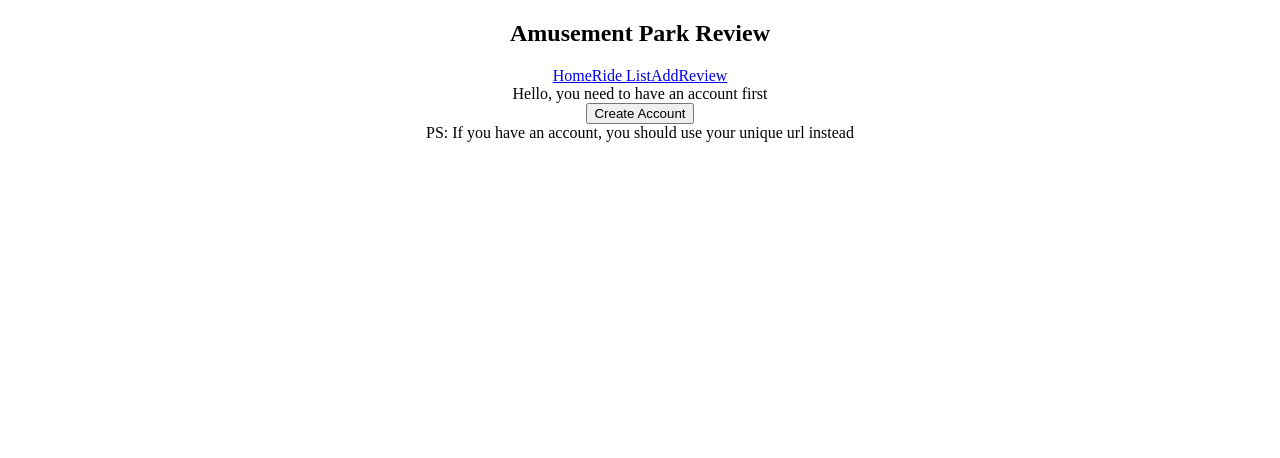
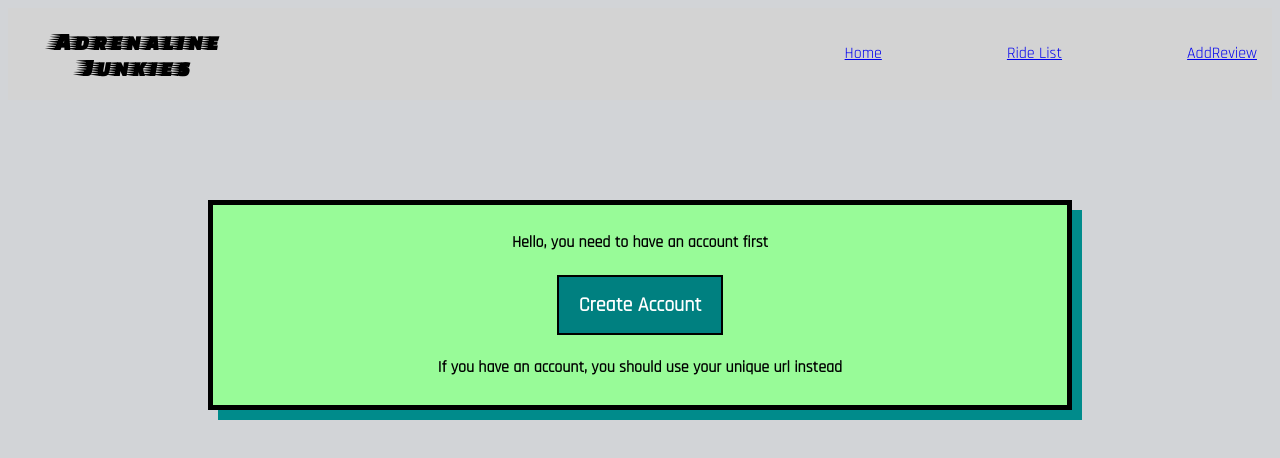
Before and after one commit to shondriane/Amusement-Park, a React (Create React App) app in the folder client/: page / in a window 1280 px wide. Shown: the top 458 px of the page. Built offline with nearby package versions, Linux system fonts and the light colour scheme.

Commit message:
styling on initial pages set up

```diff
--- a/client/public/index.html
+++ b/client/public/index.html
@@ -2,6 +2,7 @@
 <html lang="en">
   <head>
     <meta charset="utf-8" />
+    <link href="https://fonts.googleapis.com/css2?family=Faster+One&family=Quicksand&family=Rajdhani&display=swap" rel="stylesheet">
     <title>Amusement Park</title>
   </head>
   <body>
--- a/client/src/App.css
+++ b/client/src/App.css
@@ -2,30 +2,143 @@
   text-align: center;
 }
 
-.App-logo {
-  height: 40vmin;
-  pointer-events: none;
+body {
+  background-color: #d2d4d7;
+  text-align: center;
+}
+
+#nav-logo {
+  font-family: 'Faster One', cursive;
+}
+
+nav {
+  display: grid;
+  grid-template-columns: [col1-start] 20% [col1-end col2-start] 45% [col2-end col3-start] 35% [col3-end];
+  background-color: lightgray;
+}
+
+.nav-links {
+  text-align: right;
+  display: flex;
+  flex-direction: row;
+  justify-content: space-between;
+  align-items: center;
+  margin: 0px 15px;
+  font-family: 'Rajdhani', sans-serif;
+}
+
+main {
+  text-align: center
+}
+
+.login-box {
+  background-color: palegreen;
+  margin: 100px 200px;
+  height: 200px;
+  display: flex;
+  flex-direction: column;
+  align-items: center;
+  justify-content: center;
+  border: 5px solid black;
+  box-shadow: 10px 10px darkcyan;
+  font-family: 'Rajdhani', sans-serif;
+  font-weight: bold
+}
+
+#create-button {
+  background-color: teal;
+  color: white;
+  border: 2px solid black;
+  padding: 15px 20px;
+  text-align: center;
+  display: inline-block;
+  font-size: 20px;
+  margin: 22px;
+  font-family: 'Rajdhani', sans-serif;
+  font-weight: bold
+}
+
+.account-form {
+  background-color: palegreen;
+  margin: 100px 200px;
+  height: 200px;
+  display: flex;
+  flex-direction: column;
+  align-items: center;
+  justify-content: center;
+  border: 5px solid black;
+  box-shadow: 10px 10px darkcyan;
+  font-family: 'Rajdhani', sans-serif;
+  font-weight: bold
+}
+
+.third {
+  background-color: palegreen;
+  margin: 100px 150px;
+  height: 300px;
+  display: flex;
+  flex-direction: column;
+  border: 5px solid black;
+  box-shadow: 10px 10px darkcyan;
+  font-family: 'Rajdhani', sans-serif;
+  font-weight: bold
+}
+
+.box {
+  display: flex;
+  flex-direction: column;
+  width: 400px;
+  margin: 30px;
+  text-align: center;
+  background-color: #759EBE;
+  font-family: 'Rajdhani', sans-serif;
+  font-weight: bold;
+  border: 4px solid #164366
+}
+
+.ride-card {
+  display: flex;
+  flex-direction: column;
+  min-width: 400px
+}
+
+.ride-list {
+  text-align: center;
+  margin: 50px;
+}
+
+.ride-cards {
+  display: flex;
+  flex-flow: wrap;
+  text-align: center;
+  color: white;
+  justify-content: center;
+}
+
+
+img {
+  width: 350px;
+  margin: 45px;
+  border: 5px solid #164366
+}
+
+.welcome-message {
+  font-family: 'Rajdhani', sans-serif;
+  font-size: 50px
+}
+
+.check-ride {
+  font-family: 'Rajdhani', sans-serif;
+}
+
+.ride-card-name {
+  font-size: 25px;
 }
 
 @media (prefers-reduced-motion: no-preference) {
   .App-logo {
     animation: App-logo-spin infinite 20s linear;
   }
-}
-
-.App-header {
-  background-color: #282c34;
-  min-height: 100vh;
-  display: flex;
-  flex-direction: column;
-  align-items: center;
-  justify-content: center;
-  font-size: calc(10px + 2vmin);
-  color: white;
-}
-
-.App-link {
-  color: #61dafb;
 }
 
 .click-able{
--- a/client/src/components/Header.jsx
+++ b/client/src/components/Header.jsx
@@ -3,14 +3,19 @@
 const Header = (props) => {
 
   return (
+    <header>
       <nav>
-      <h1>Amusement Park Review</h1>
-      <div>
+        <div id="nav-logo">
+          <h1>Adrenaline Junkies</h1>
+        </div>
+        <div></div>
+        <div className="nav-links">
           {<Link to="/">Home</Link>}
           {<Link to={`/account/${props.userObjectId}/rides`}>Ride List</Link>}
           {<Link to={`/account/${props.userObjectId}/addReview`}>AddReview</Link>}
         </div>
       </nav>
+    </header>
   )
 }
 
--- a/client/src/components/Ride.jsx
+++ b/client/src/components/Ride.jsx
@@ -7,7 +7,7 @@
                     <img src={props.image} alt={props.name} />
                 </div>
                 <div className='ride-card-name'>
-                    <h2>{props.name}</h2>
+                    <h2 className='ride-name'>{props.name}</h2>
                 </div>
             </div>
         </div>
--- a/client/src/pages/Home.js
+++ b/client/src/pages/Home.js
@@ -61,13 +61,13 @@
 
   if (viewMode === "No ID") {
     toRender = (
-      <div>
+      <div className="login-box">
         <div>Hello, you need to have an account first</div>
-        <button className="click-able" onClick={goCreateAccount}>
+        <button className="click-able" id="create-button" onClick={goCreateAccount}>
           Create Account
         </button>
         <div>
-          PS: If you have an account, you should use your unique url instead
+          If you have an account, you should use your unique url instead
         </div>
       </div>
     );
@@ -75,9 +75,9 @@
     toRender = <div>Welcome user {userId}</div>;
   } else if (viewMode === "Account Creation") {
     toRender = (
-      <div>
+      <div className="account-form">
         <form onSubmit={createAccount}>
-          <label>Username: </label>
+          <label id="username-label">Username: </label>
           <input
             type="text"
             placeholder="Username"
--- a/client/src/pages/NewAccount.js
+++ b/client/src/pages/NewAccount.js
@@ -5,22 +5,18 @@
 
   return (
     <div className="third">
-      <br />
-      Welcome {name}!
-      <br />
-      <br />
-      Please save/bookmark the folowing url as it will be how you will login in
-      the future to your account.
-      <br />
-      <br />
+      <h2>Welcome {name}! </h2>
+      <h4>Please save/bookmark the folowing url as it will be how you will login in
+      the future to your account.</h4>
+      <h3>
       {
         <Link to={`/account/${userId}/rides`}>
           http://localhost:3000/account/{userId}/rides
         </Link>
       }
-      <br />
-      <br />
-      Click the url above to visit our website with your newly created account.
+      </h3>
+
+      <h4>Click the url above to visit our website with your newly created account.</h4>
     </div>
   );
 };
--- a/client/src/pages/RideList.js
+++ b/client/src/pages/RideList.js
@@ -56,8 +56,8 @@
   if (currentUser.userName) {
     toRender = (
       <div>
-        <h2>Welcome {currentUser.userName}</h2>
-        <div>Please select the ride you want to check.</div>
+        <h2 className='welcome-message'>Welcome {currentUser.userName}</h2>
+        <h3 className="check-ride">Please select the ride you want to check.</h3>
         <div className="ride-list">
           <div className="ride-cards">
             {rides.map((result) => (
```
Lines whose indentation alone changed are shown as unchanged.
